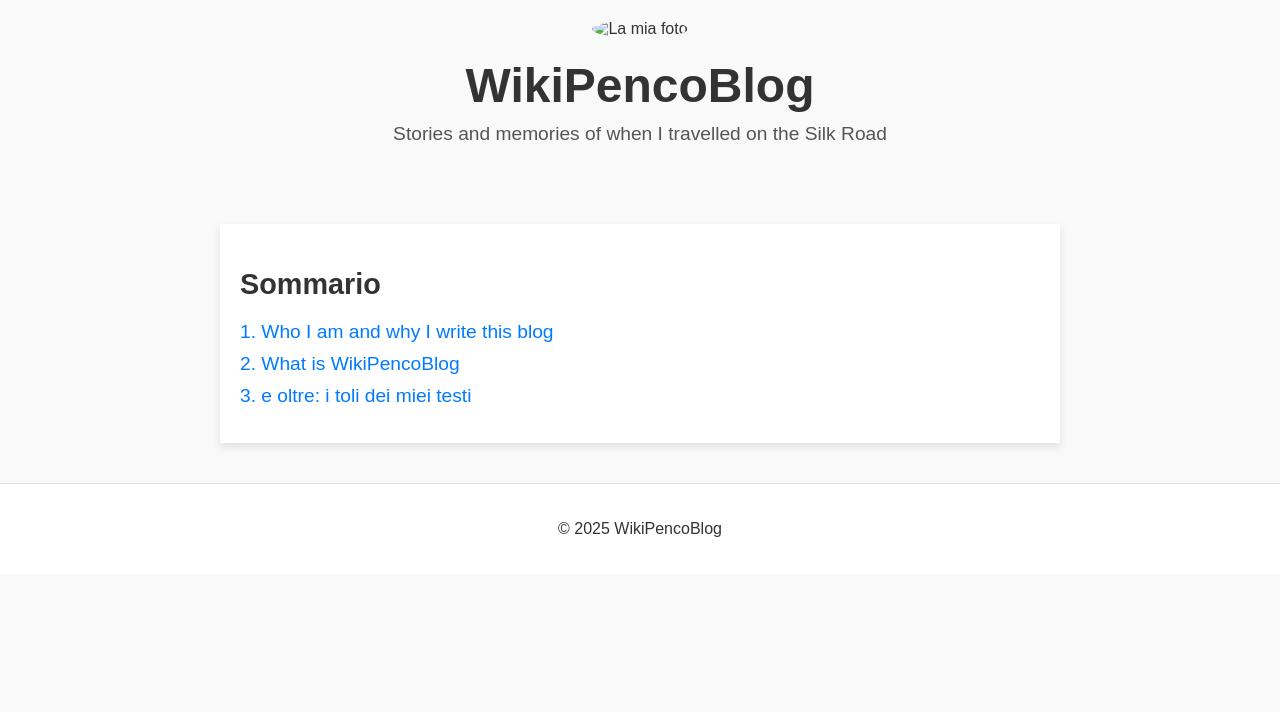
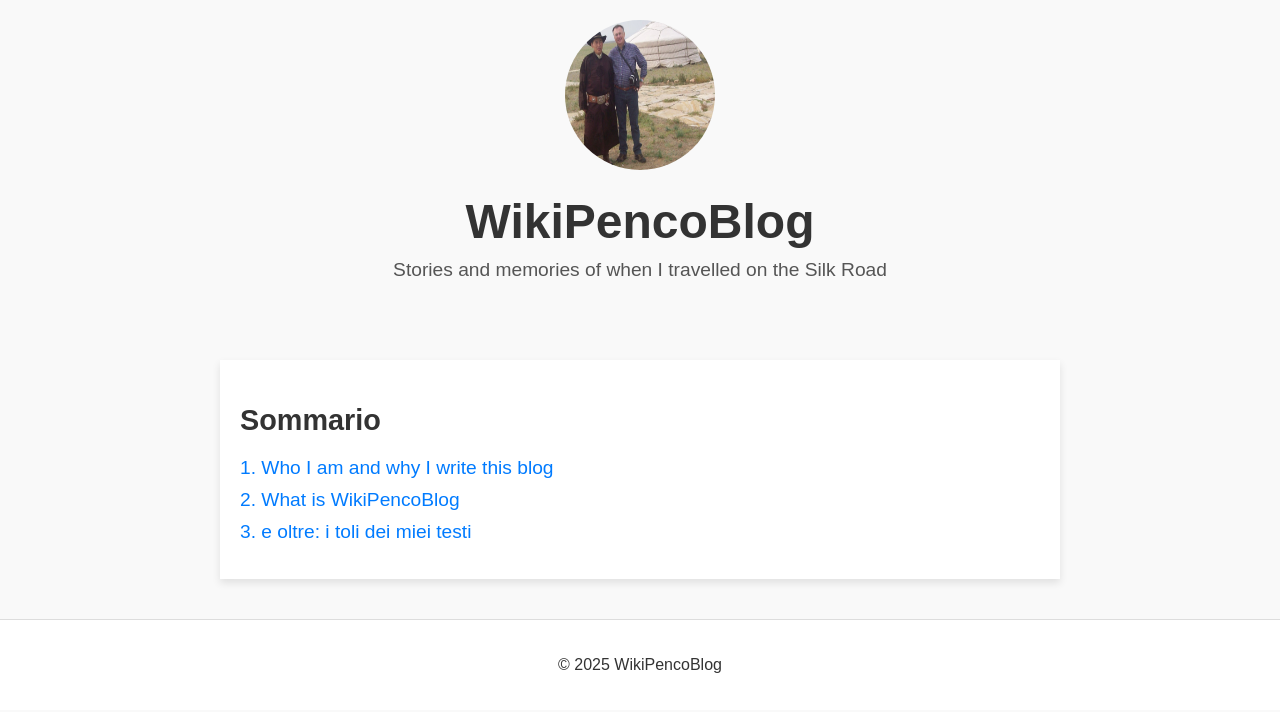
Before and after one commit to Scotti1974/carlopenco.it, a plain HTML site: page index.html in a window 1280 px wide. Drawn offline with Linux system fonts and the light colour scheme.

Commit message:
Update index.html

```diff
--- a/index.html
+++ b/index.html
@@ -9,7 +9,7 @@
 <body>
     <header>
         <!-- Foto personale -->
-        <img src="foto.jpg" alt="La mia foto" class="profile-photo">
+        <img src="2CP in Mongolia.jpg" alt="La mia foto" class="profile-photo">
         <h1>WikiPencoBlog</h1>
         <p class="subtitle">Stories and memories of when I travelled on the Silk Road</p>
     </header>
```
